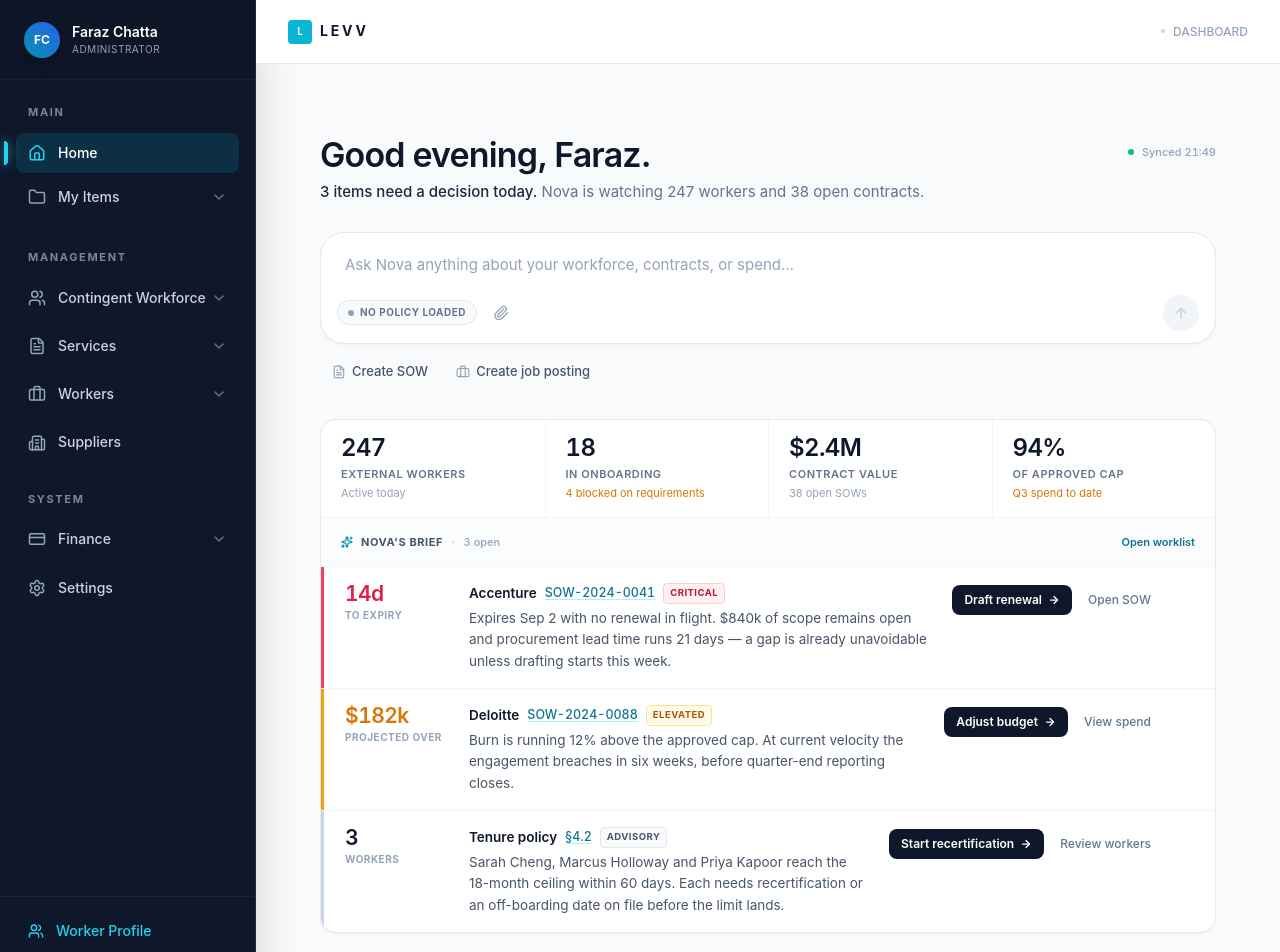
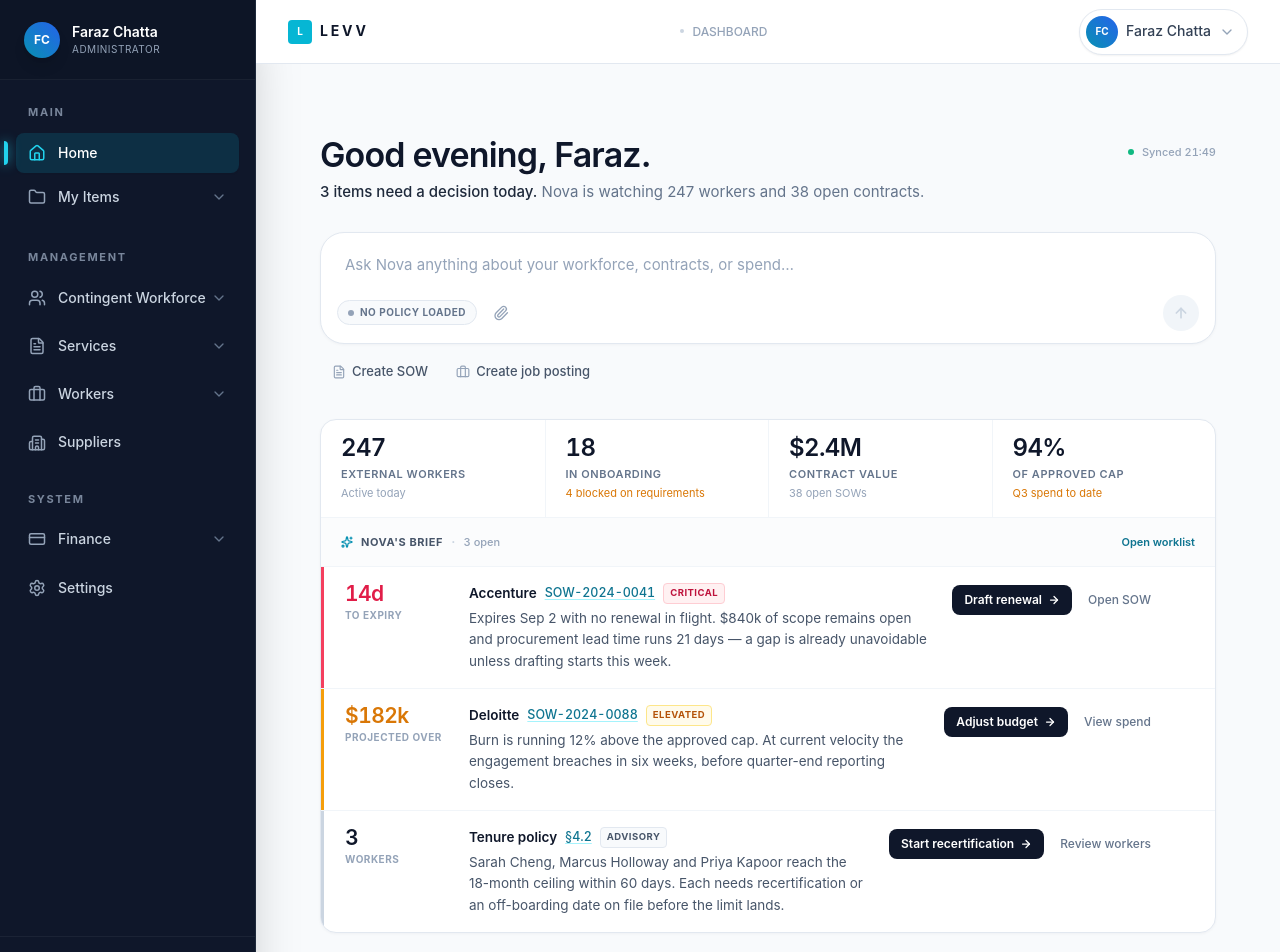
Before and after one commit to Levv-AI-Inc/levvai-website, a Next.js app: page / in a window 1280 px wide. Shown: the top 952 px of the page. Built offline with nearby package versions, Linux system fonts and the light colour scheme.

Commit message:
Add worker profile account switcher

```diff
--- a/app/layout.tsx
+++ b/app/layout.tsx
@@ -14,6 +14,7 @@ import {
   Settings,
   ChevronDown,
   LogOut,
+  UserRound,
 } from 'lucide-react'
 import { useState, useEffect } from 'react'
 import { CWRequestProvider } from './requests/new/job/context/CWRequestContext'
@@ -21,6 +22,7 @@ import { CWRequestProvider } from './requests/new/job/context/CWRequestContext'
 export default function RootLayout({ children }: { children: React.ReactNode }) {
   const pathname = usePathname()
   const isExternal = pathname.startsWith('/external')
+  const [profileMenuOpen, setProfileMenuOpen] = useState(false)
 
   if (isExternal) {
     return (
@@ -128,13 +130,6 @@ export default function RootLayout({ children }: { children: React.ReactNode })
 
           {/* Sidebar Footer */}
           <div className="p-4 border-t border-white/5 space-y-1">
-            <Link
-              href="/external/act-as-worker/timesheet"
-              className="flex items-center gap-3 px-3 py-2 w-full text-cyan-400 hover:text-cyan-300 hover:bg-cyan-400/10 rounded-lg transition-all text-sm font-medium"
-            >
-              <Users className="w-4 h-4" />
-              Worker Profile
-            </Link>
             <button className="flex items-center gap-3 px-3 py-2 w-full text-slate-400 hover:text-red-400 hover:bg-red-400/10 rounded-lg transition-all text-sm font-medium">
               <LogOut className="w-4 h-4" />
               Sign Out
@@ -144,7 +139,7 @@ export default function RootLayout({ children }: { children: React.ReactNode })
 
         {/* Main Content Area */}
         <div className="flex-1 flex flex-col min-w-0">
-          <header className="h-16 border-b border-slate-200 bg-white flex items-center px-8 justify-between sticky top-0 z-10">
+          <header className="h-16 border-b border-slate-200 bg-white flex items-center px-8 justify-between sticky top-0 z-[1000]">
             <div className="flex items-center gap-2">
                 <div className="w-6 h-6 bg-cyan-500 rounded flex items-center justify-center font-bold text-white text-[10px]">L</div>
                 <span className="text-sm font-bold tracking-[0.2em] text-slate-900">LEVV</span>
@@ -153,6 +148,55 @@ export default function RootLayout({ children }: { children: React.ReactNode })
             <div className="text-xs font-medium text-slate-400 flex items-center gap-2">
                 <span className="w-1 h-1 rounded-full bg-slate-300"></span>
                 {pathname === '/' ? 'DASHBOARD' : pathname.split('/').pop()?.replace(/-/g, ' ').toUpperCase()}
+            </div>
+
+            <div className="relative">
+              <button
+                type="button"
+                onClick={() => setProfileMenuOpen((open) => !open)}
+                className="flex items-center gap-2 rounded-full border border-slate-200 bg-white py-1.5 pl-1.5 pr-3 text-left text-sm font-medium text-slate-700 shadow-sm transition-all hover:border-cyan-300 hover:text-slate-950 hover:shadow-md"
+                aria-haspopup="menu"
+                aria-expanded={profileMenuOpen}
+              >
+                <span className="flex h-8 w-8 items-center justify-center rounded-full bg-gradient-to-tr from-cyan-600 to-blue-600 text-[10px] font-bold text-white">
+                  FC
+                </span>
+                <span className="hidden sm:block">Faraz Chatta</span>
+                <ChevronDown className={`h-4 w-4 text-slate-400 transition-transform ${profileMenuOpen ? 'rotate-180' : ''}`} />
+              </button>
+
+              {profileMenuOpen && (
+                <>
+                  <div className="fixed inset-0 z-[1000]" onClick={() => setProfileMenuOpen(false)} />
+                  <div
+                    className="absolute right-0 top-full z-[1001] mt-2 w-64 overflow-hidden rounded-lg border border-slate-200 bg-white shadow-xl"
+                    role="menu"
+                  >
+                    <div className="border-b border-slate-100 px-4 py-3">
+                      <p className="text-sm font-semibold text-slate-900">Faraz Chatta</p>
+                      <p className="text-xs font-medium text-slate-500">Administrator</p>
+                    </div>
+                    <Link
+                      href="/external/act-as-worker/timesheet"
+                      onClick={() => setProfileMenuOpen(false)}
+                      className="flex items-center gap-3 px-4 py-3 text-sm font-medium text-slate-700 transition-colors hover:bg-cyan-50 hover:text-cyan-800"
+                      role="menuitem"
+                    >
+                      <UserRound className="h-4 w-4 text-cyan-600" />
+                      Switch to Worker Profile
+                    </Link>
+                    <button
+                      type="button"
+                      onClick={() => setProfileMenuOpen(false)}
+                      className="flex w-full items-center gap-3 border-t border-slate-100 px-4 py-3 text-left text-sm font-medium text-slate-500 transition-colors hover:bg-red-50 hover:text-red-600"
+                      role="menuitem"
+                    >
+                      <LogOut className="h-4 w-4" />
+                      Sign Out
+                    </button>
+                  </div>
+                </>
+              )}
             </div>
           </header>
 
```
